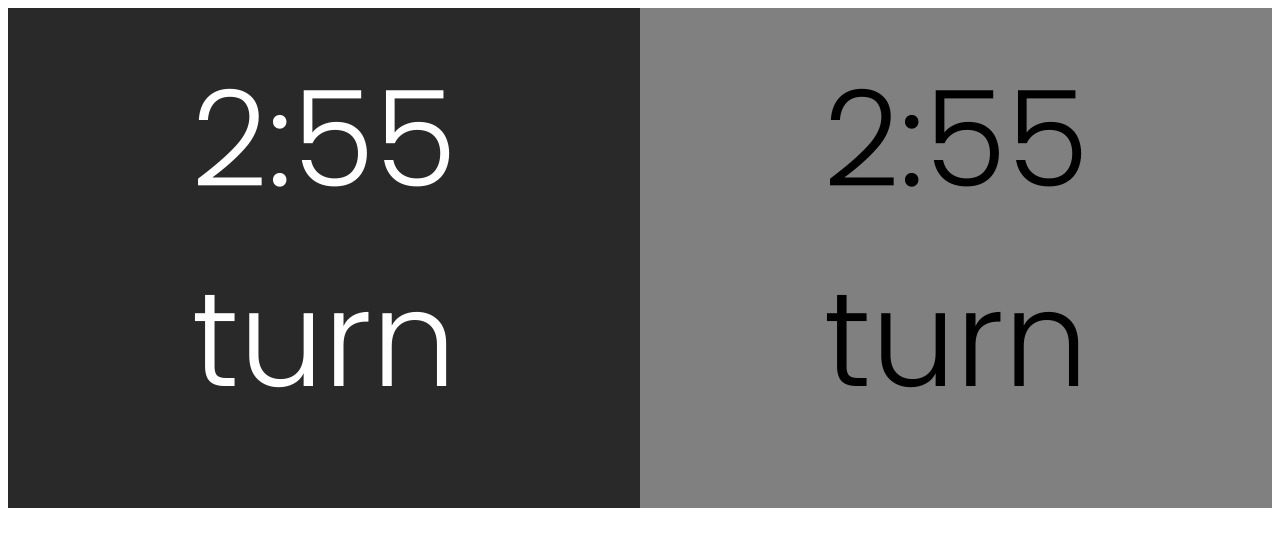
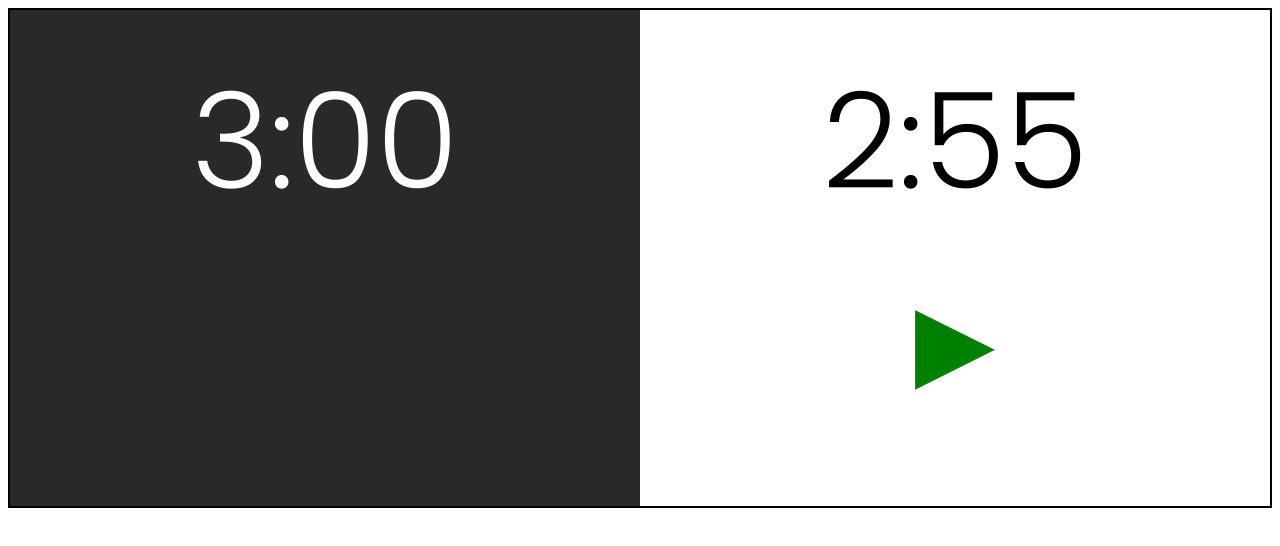
Before and after one commit to boracun/chess-clock, a plain HTML site: page index.html in a window 1280 px wide. Drawn offline with Linux system fonts and the light colour scheme.

Commit message:
Event listeners added

```diff
--- a/index.html
+++ b/index.html
@@ -11,13 +11,13 @@
     </head>
     <body>
         <div class="chess-clock">
-            <div class="black">
+            <div class="black" id="black">
                 <p class="black-clock" id="black-countdown">3:00</p>
-                <div class="turn">turn</div>
+                <div class="turn" id="black-turn">&#9658;</div>
             </div>
-            <div class="white">
+            <div class="white" id="white">
                 <p class="white-clock" id="white-countdown">3:00</p>
-                <div class="turn">turn</div>
+                <div class="turn" id="white-turn">&#9658;</div>
             </div>
         </div>
     </body>
--- a/script.js
+++ b/script.js
@@ -1,12 +1,38 @@
 const startingMinutes = 3;
 let blackTime = startingMinutes * 60;
 let whiteTime = startingMinutes * 60;
+let turnOfWhite = true;
 
 const blackClockElement = document.getElementById('black-countdown');
 const whiteClockElement = document.getElementById('white-countdown');
 
-setInterval(decrementBlackTime, 1000);
-setInterval(decrementWhiteTime, 1000);
+const blackSpace = document.getElementById('black');
+const whiteSpace = document.getElementById('white');
+
+blackSpace.addEventListener('click', function() {
+    turnOfWhite = true;
+    document.getElementById('black-turn').style.color = "#292929";
+    document.getElementById('white-turn').style.color = "green";
+});
+
+whiteSpace.addEventListener('click', function() {
+    turnOfWhite = false;
+    document.getElementById('black-turn').style.color = "green";
+    document.getElementById('white-turn').style.color = "white";
+});
+
+document.getElementById('black-turn').style.color = "#292929";
+document.getElementById('white-turn').style.color = "green";
+setInterval(manageClock, 1000);
+
+function manageClock() {
+    if(turnOfWhite) {
+        decrementWhiteTime();
+    }
+    else {
+        decrementBlackTime();
+    }
+}
 
 function decrementBlackTime() {
     if(blackTime !== 0) {
--- a/styles.css
+++ b/styles.css
@@ -10,6 +10,8 @@
     font-family: 'Poppins', sans-serif;    /*Fix the font later*/
     font-weight: normal;
     font-size: 100pt;
+    border-style: solid;
+    border-width: 2px;
 }
 
 .black {
@@ -23,9 +25,13 @@
 .white {
     width: 50%;
     height: 100%;
-    background-color: gray;
+    background-color: white;
     color: black;
     text-align: center;
+}
+
+#black-turn {
+    transform: rotateZ(180deg);
 }
 
 p {
```
